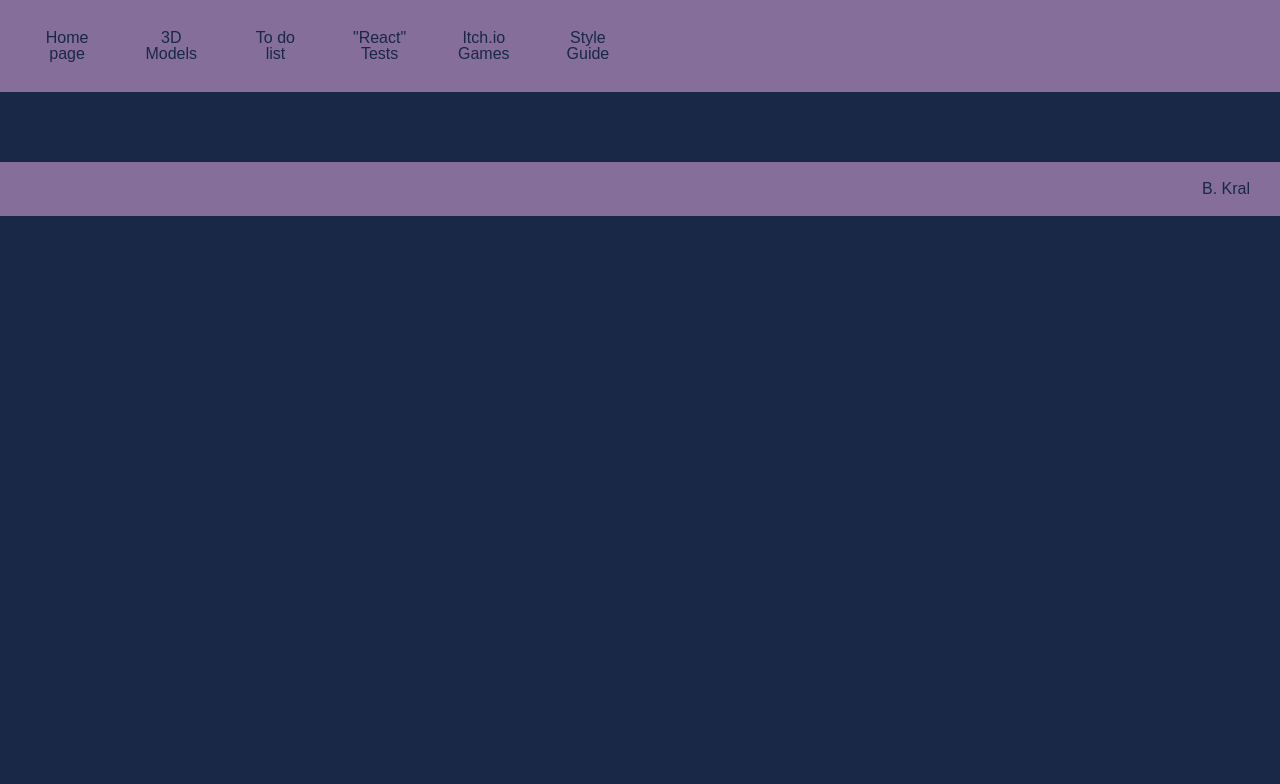
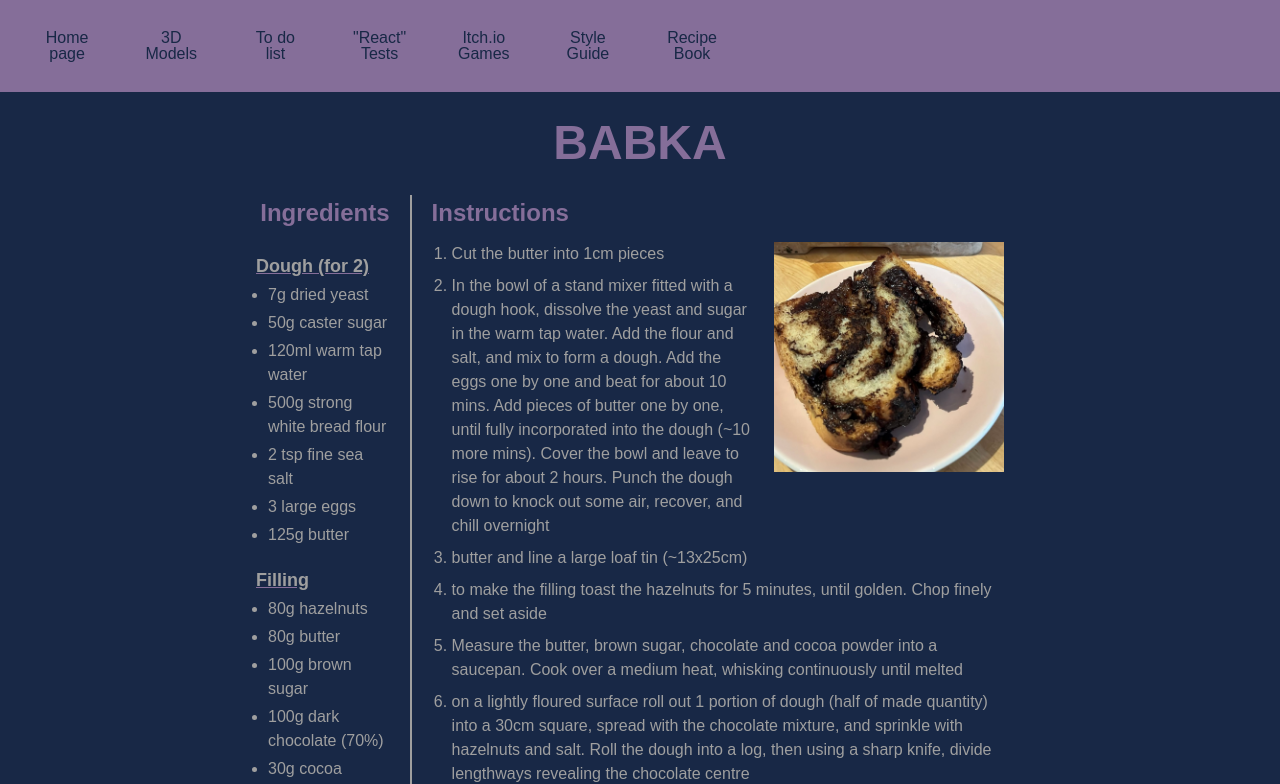
Before and after one commit to benk791/my-website, a Next.js app: page /recipe-book/babka in a window 1280 px wide. Before the commit this address had no page. Shown: the top 784 px of the page. Built offline with nearby package versions, Linux system fonts and the light colour scheme.

Commit message:
added new recipes (might not work)

```diff
--- a/app/recipe-book/page.tsx
+++ b/app/recipe-book/page.tsx
@@ -32,6 +32,18 @@ export default function Main() {
                   imgAlt="chocolate scrolls"
                   header="Chocolate Scrolls"
                   link="/recipe-book/chocolate-scrolls"
+                />
+                <RecipeCard
+                  imgSrc="/recipe-book/Babka.jpg"
+                  imgAlt="Babka"
+                  header="Babka"
+                  link="/recipe-book/babka"
+                />
+                <RecipeCard
+                  imgSrc="/recipe-book/ChocMouseCake.jpg"
+                  imgAlt="Chocolate Mousse Cake"
+                  header="Chocolate Mousse Cake"
+                  link="/recipe-book/chocolate-mousse-cake"
                 />
                 {new Array(8).fill(0).map((_, i) => (
                   <RecipeCard
--- a/app/ui/header.tsx
+++ b/app/ui/header.tsx
@@ -46,6 +46,13 @@ export default function NavBar() {
             Guide
           </p>
         </Link>
+        <Link href="/recipe-book">
+          <p>
+            Recipe
+            <br />
+            Book
+          </p>
+        </Link>
       </div>
     </header>
   );
--- a/app/ui/recipe-book/RecipeBase.tsx
+++ b/app/ui/recipe-book/RecipeBase.tsx
@@ -7,7 +7,7 @@ interface props {
   title: string;
   imgSrc: string;
   imgAlt: string;
-  ingredients: Array<string>;
+  ingredients: Array<{ title?: string; items: Array<string> }>;
   instructions: Array<string>;
 }
 
@@ -20,23 +20,38 @@ export default function RecipeBase({ title, imgSrc, imgAlt, ingredients, instruc
   return (
     <div className="container">
       <h1>{title}</h1>
-      <Image src={imgSrc} width="200" height="200" alt={imgAlt} />
-      <section>
-        <h2>Ingredients</h2>
+      <div className="grid grid-cols-5">
+        <section className="pr-5">
+          <h2 className="text-right">Ingredients</h2>
           <ul>
-          {ingredients.map((ingredient) => (
-            <li key={ingredient}>{ingredient}</li>
+            {ingredients.map((section, i) => (
+              <li key={section.title ?? i} className="mb-2">
+                {section.title && <h3 className="mt-5">{section.title}</h3>}
+                <ul>
+                  {section.items.map((item) => (
+                    <li key={item} className="ml-3 mb-1 list-disc">
+                      {item}
+                    </li>
+                  ))}
+                </ul>
+              </li>
             ))}
           </ul>
         </section>
-      <section>
+        <section className="col-span-4 border-l-2 px-5">
           <h2>Instructions</h2>
-        <ul>
+          <ol className="list-decimal">
+            <div className="float-right w-[250px] h-[250px] pb-5 pl-5">
+              <Image src={imgSrc} width="200" height="200" alt={imgAlt} />
+            </div>
             {instructions.map((instruction) => (
-            <li key={instruction}>{instruction}</li>
+              <li key={instruction} className="mb-2 ml-5">
+                {instruction}
+              </li>
             ))}
-        </ul>
+          </ol>
         </section>
+      </div>
     </div>
   );
 }
--- a/app/ui/recipe-book/recipes.ts
+++ b/app/ui/recipe-book/recipes.ts
@@ -1,21 +1,96 @@
-
 const chocolateScrolls = {
   title: "Chocolate Scrolls",
   imgSrc: "/recipe-book/ChocScrolls.jpg",
   imgAlt: "Chocolate Scrolls",
-    ingredients: ["butter", "eggs", "flour"],
-    instructions: ["mix", "bake", "eat"]
-}
+  ingredients: [
+    {
+      items: [
+        "200ml lukewarm milk",
+        "1½ tsp dried yeast",
+        "400g plain flour, plus extra for dusting",
+        "1 egg",
+        "120g butter, plus extra for greasing",
+        "100g brown sugar mixed with ½ tsp ground cinammon",
+        "70g dark choc (~70%), coarsley chopped",
+      ],
+    },
+    { title: "Sticky Glaze", items: ["90ml double cream", "2½ tsp brown sugar", "15g butter"] },
+  ],
+  instructions: [
+    "Stir milk and yeast in a bowl until yeast dissolves. Combine flour, egg, and a pinch of salt in an electric mixer fitted with a dough hook, add yeast mixture and knead until a soft elastic dough forms (2-3 mins). Transfer to a lightly buttered bowl, rub the top lightly with butter, cover, and stand to prove till doubled in size (~1 hour)",
+    "For sticky glaze, bring ingredients to a boil in a small saucepan, stirring occasionally, until fully combined",
+    "Line a 22cm-diameter springform cake tin with baking paper. Knock back dough and roll out onto a lightly floured surface, to a 35cm square, dusting with flour to prevent sticking if needed. spread butter evenly over the dough, and scatter with the brown sugar mixture, then chocolate, and roll away from you into a cylinder. Trim ends and cut into 5cm thick peices. Space scrolls evenly, cut side up, in the prepared tin. Cover and leave to prove until the sides are touching (~1 hour)",
+    "Preheat oven 190°C and bake for 25-30 mins (or until golden brown). Stand for 5 mins then carefully transfer to a wire rack. Brush with glaze, and leave to stand for 15 mins, then serve warm",
+  ],
+};
+
+const babka = {
+  title: "Babka",
+  imgSrc: "/recipe-book/Babka.jpg",
+  imgAlt: "Babka",
+  ingredients: [
+    {
+      title: "Dough (for 2)",
+      items: [
+        "7g dried yeast",
+        "50g caster sugar",
+        "120ml warm tap water",
+        "500g strong white bread flour",
+        "2 tsp fine sea salt",
+        "3 large eggs",
+        "125g butter",
+      ],
+    },
+    {
+      title: "Filling",
+      items: [
+        "80g hazelnuts",
+        "80g butter",
+        "100g brown sugar",
+        "100g dark chocolate (70%)",
+        "30g cocoa powder",
+        "pinch of salt",
+      ],
+    },
+    {
+      title: "Syrupy Soak",
+      items: ["80g caster sugar", "100ml water", "2 tbsp honey", "pinch of salt", "1tbsp amaretto"],
+    },
+  ],
+  instructions: [
+    "Cut the butter into 1cm pieces",
+    "In the bowl of a stand mixer fitted with a dough hook, dissolve the yeast and sugar in the warm tap water. Add the flour and salt, and mix to form a dough. Add the eggs one by one and beat for about 10 mins. Add pieces of butter one by one, until fully incorporated into the dough (~10 more mins). Cover the bowl and leave to rise for about 2 hours. Punch the dough down to knock out some air, recover, and chill overnight",
+    "butter and line a large loaf tin (~13x25cm)",
+    "to make the filling toast the hazelnuts for 5 minutes, until golden. Chop finely and set aside",
+    "Measure the butter, brown sugar, chocolate and cocoa powder into a saucepan. Cook over a medium heat, whisking continuously until melted",
+    "on a lightly floured surface roll out 1 portion of dough (half of made quantity) into a 30cm square, spread with the chocolate mixture, and sprinkle with hazelnuts and salt. Roll the dough into a log, then using a sharp knife, divide lengthways revealing the chocolate centre",
+    "carefully twist the two halves of the log around each other in a rope like fashion, you might lose some of the filling, but don't worry. Carefully lift the rope of dough into the loaf tin, tucking the ends underneath",
+    "cover and leave to rise until doubled in size (~2 hours). Heat your oven to 180°C.",
+    "Meanwhile make the syrup. Boil toghether all the ingredients, and set aside",
+    "bake the babka for 45-50 minutes or until a skewer inserted comes out clean. Remove from the oven and our the syrup over the piping hot loaf, the babka should be able to absorb almost all of the syrup.",
+    "cool completely before removing from the tin and serving",
+  ],
+};
+
+const chocMousseCake = {
+  title: "Chocolate Mousse Cake",
+  imgSrc: "/recipe-book/ChocMouseCake",
+  imgAlt: "Chocolate Mousse Cake",
+  ingredients: [ {items: [""]}],
+  instructions: [""],
+};
 
 const eggsBenedict = {
   title: "Eggs Benedict",
   imgSrc: "/recipe-book/EggsBen.jpg",
   imgAlt: "eggs Benedict",
   ingredients: ["eggs", "butter", "vinegar"],
-    instructions: ["mix", "blend", "pour"]
-}
+  instructions: [{items: ["mix", "blend", "pour"]}],
+};
 
 export const recipes = {
-    'chocolate-scrolls': chocolateScrolls,
-    'eggs=benedict': eggsBenedict
-}
+  "chocolate-scrolls": chocolateScrolls,
+  "eggs-benedict": eggsBenedict,
+  babka: babka,
+  "chocolate-mousse-cake": chocMousseCake,
+};
```
Also changed, not shown: public/recipe-book/Babka.jpg (added), public/recipe-book/ChocMouseCake.jpg (added). Lines whose indentation alone changed are shown as unchanged.
